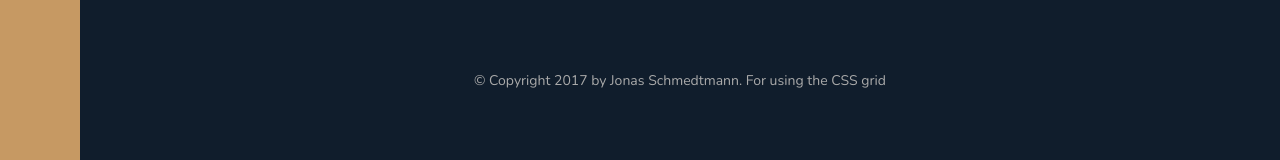
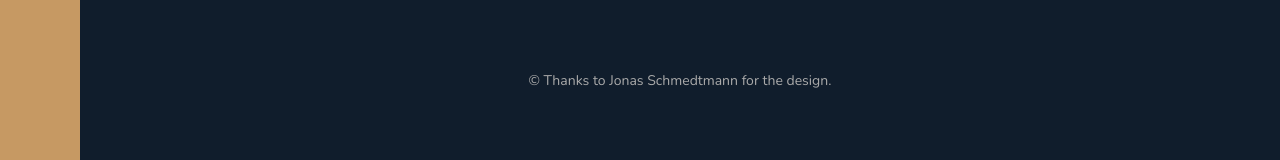
Before and after one commit to davidkaggulire/css-grid, a website: page index.html in a window 1280 px wide. Shown: the part 3785-3945 px from the top of the page. Drawn offline with nearby package versions, Linux system fonts and the light colour scheme.

Commit message:
index page

```diff
--- a/index.html
+++ b/index.html
@@ -378,7 +378,7 @@
                 <li class="nav__item"><a href="#" class="nav__link">Come work with us</a></li>
             </ul>
             <p class="copyright">
-                &copy; Copyright 2017 by Jonas Schmedtmann. For using the CSS grid
+                &copy; Thanks to Jonas Schmedtmann for the design.
             </p>
         </footer>
     </body>
```
